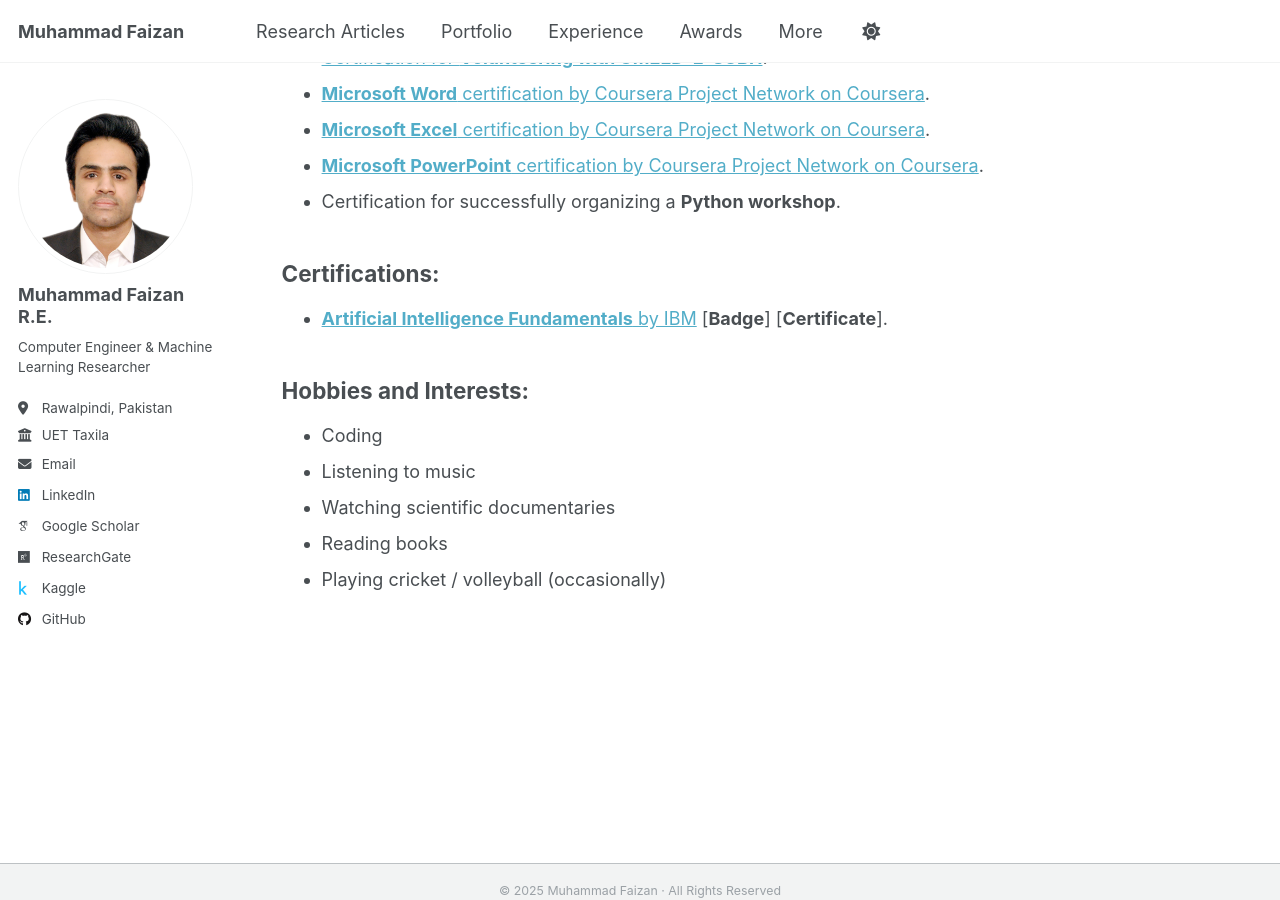
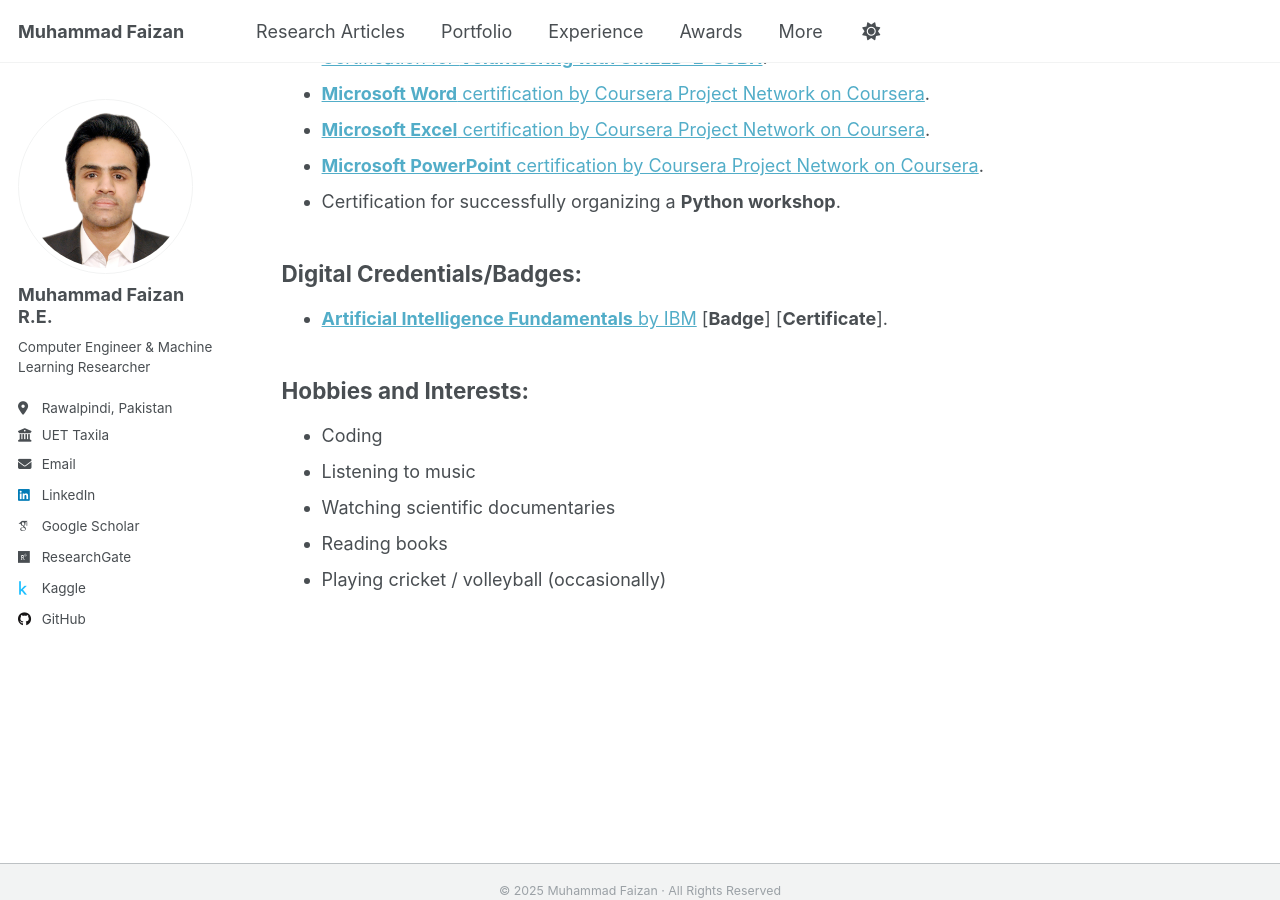
Before and after one commit to MuhammadFaizan99/MuhammadFaizan99.github.io, a Jekyll site: the page built from _pages/more.md, in a window 1280 px wide and 900 px high, scrolled down 577 px. Built offline with Jekyll 4.4.1, drawn with Linux system fonts in a browser that asks for light colours; some web fonts are replaced; a script that is not in the unit is left out.

Commit message:
Update more.md

```diff
--- a/_pages/more.md
+++ b/_pages/more.md
@@ -28,7 +28,7 @@ redirect_from:
 - [**Microsoft PowerPoint** certification by Coursera Project Network on Coursera](https://www.coursera.org/account/accomplishments/verify/C49J92TQTX3Y).
 - Certification for successfully organizing a **Python workshop**.
 
-## Certifications:
+## Digital Credentials/Badges:
 
 - [**Artificial Intelligence Fundamentals** by IBM](https://www.credly.com/badges/b21202fb-1b5d-4428-941d-8cf181332f7d/public_url) [**Badge**] [**Certificate**].
 
```
